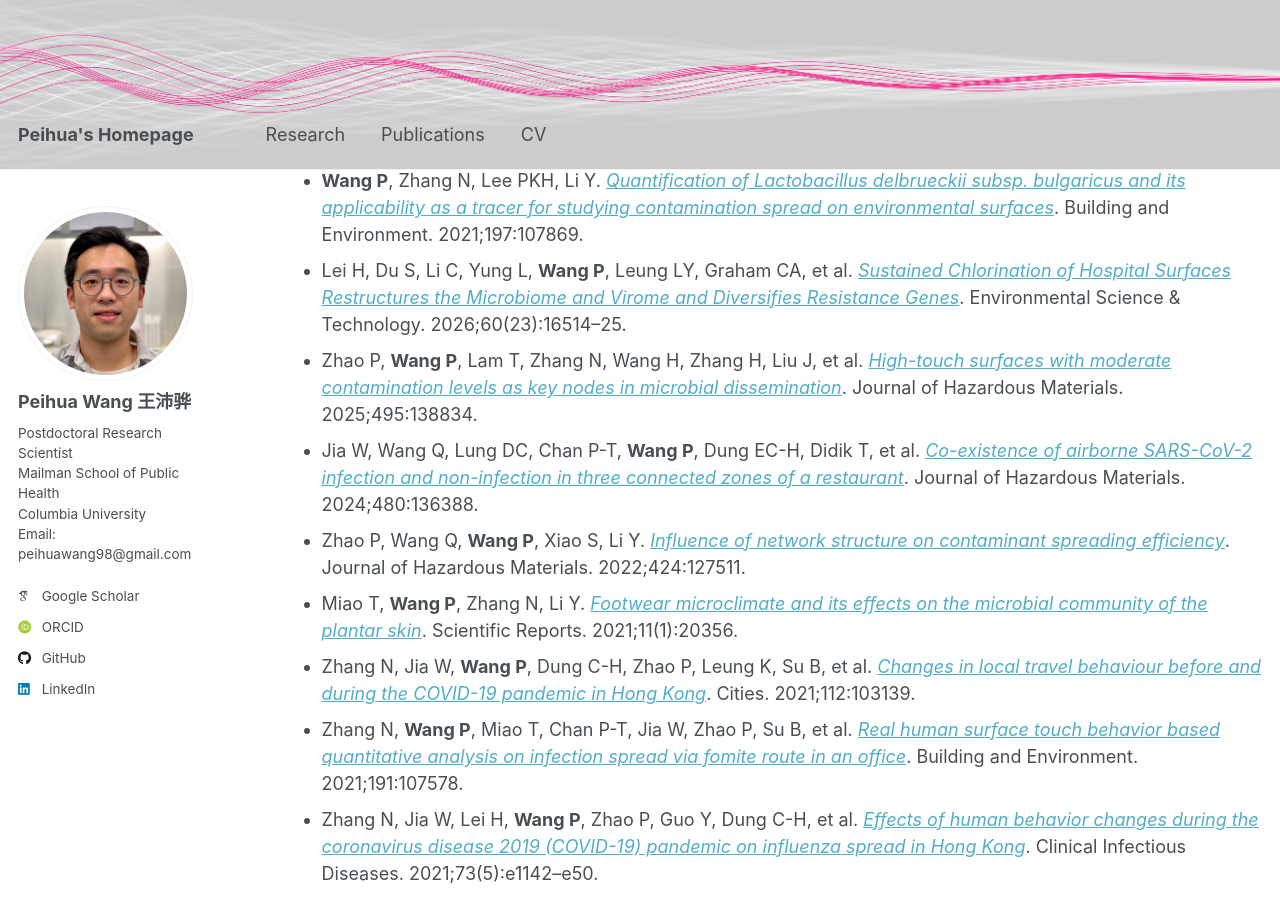
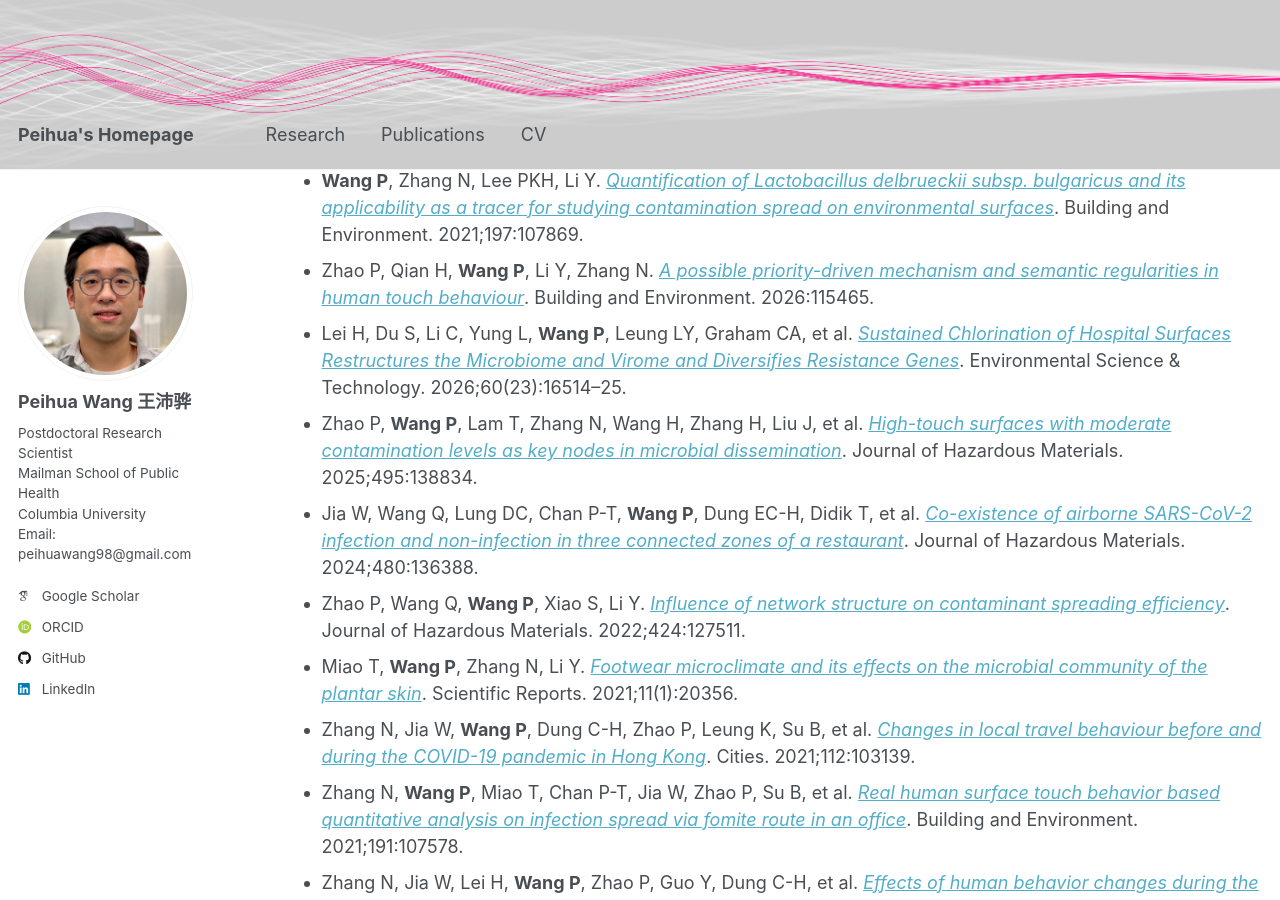
Before and after one commit to peihuawang98/peihuawang98.github.io, a Jekyll site: the page built from _pages/publications.md, in a window 1280 px wide and 900 px high, scrolled down 852 px. Built offline with Jekyll 4.4.1, drawn with Linux system fonts in a browser that asks for light colours; some web fonts are replaced; a script that is not in the unit is left out.

Commit message:
website_v2.31_general

```diff
--- a/_pages/publications.md
+++ b/_pages/publications.md
@@ -24,6 +24,7 @@ Publications
 - **Wang P**, Tong X, Zhang N, Miao T, Chan JPT, Huang H, Lee PKH, et al. [_Fomite transmission follows invasion ecology principles_](https://doi.org/10.1128/msystems.00211-22). mSystems. 2022;7(3):e00211–22.
 - **Wang P**, Zhang N, Miao T, Chan JPT, Huang H, Lee PKH, Li Y. [_Surface touch network structure determines bacterial contamination spread on surfaces and occupant exposure_](https://doi.org/10.1016/j.jhazmat.2021.126137). Journal of Hazardous Materials. 2021;416:126137.
 - **Wang P**, Zhang N, Lee PKH, Li Y. [_Quantification of Lactobacillus delbrueckii subsp. bulgaricus and its applicability as a tracer for studying contamination spread on environmental surfaces_](https://doi.org/10.1016/j.buildenv.2021.107869). Building and Environment. 2021;197:107869.
+- Zhao P, Qian H, **Wang P**, Li Y, Zhang N. [_A possible priority-driven mechanism and semantic regularities in human touch behaviour_](https://doi.org/10.1016/j.buildenv.2026.115465). Building and Environment. 2026:115465.
 - Lei H, Du S, Li C, Yung L, **Wang P**, Leung LY, Graham CA, et al. [_Sustained Chlorination of Hospital Surfaces Restructures the Microbiome and Virome and Diversifies Resistance Genes_](https://doi.org/10.1021/acs.est.6c01505). Environmental Science & Technology. 2026;60(23):16514–25.
 - Zhao P, **Wang P**, Lam T, Zhang N, Wang H, Zhang H, Liu J, et al. [_High-touch surfaces with moderate contamination levels as key nodes in microbial dissemination_](https://doi.org/10.1016/j.jhazmat.2025.138834). Journal of Hazardous Materials. 2025;495:138834.
 - Jia W, Wang Q, Lung DC, Chan P-T, **Wang P**, Dung EC-H, Didik T, et al. [_Co-existence of airborne SARS-CoV-2 infection and non-infection in three connected zones of a restaurant_](https://doi.org/10.1016/j.jhazmat.2024.136388). Journal of Hazardous Materials. 2024;480:136388.
```
Also changed, not shown: 1 other file.
